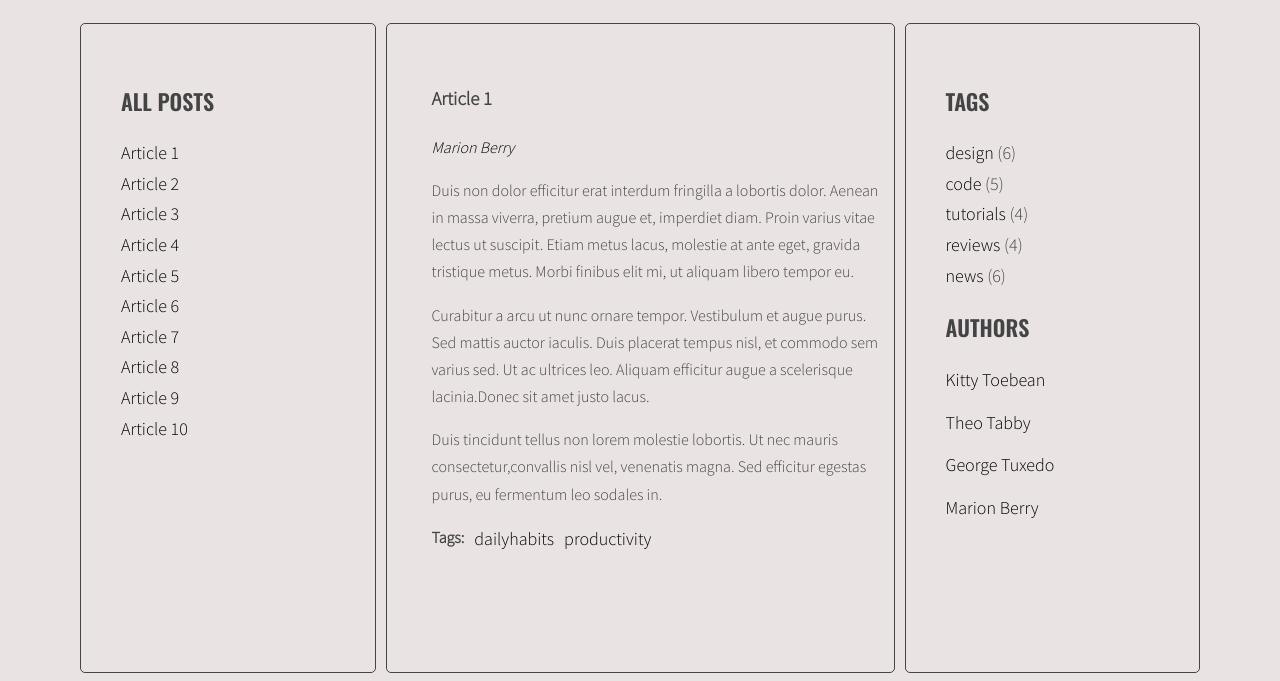
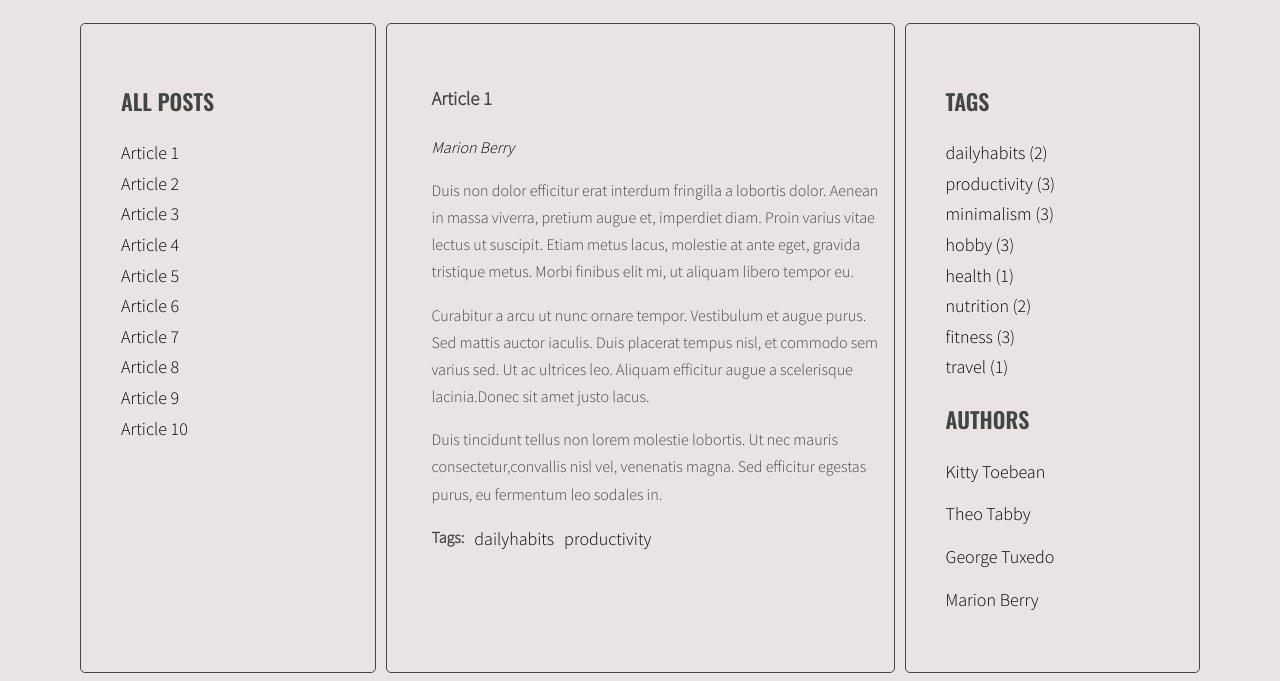
Before and after one commit to PaulinaP20/javascript-blog, a website: page index.html in a window 1280 px wide. Shown: the part 220-901 px from the top of the page. Drawn offline with nearby package versions, Linux system fonts and the light colour scheme.

Commit message:
add object tags

```diff
--- a/index.html
+++ b/index.html
@@ -162,11 +162,6 @@
             <aside class="sidebar" aria-label="Tags">
               <h2 class="section-title">Tags</h2>
               <ul class="list tags">
-                <li><a href="#">design</a> <span>(6)</span></li>
-                <li><a href="#">code</a> <span>(5)</span></li>
-                <li><a href="#">tutorials</a> <span>(4)</span></li>
-                <li><a href="#">reviews</a> <span>(4)</span></li>
-                <li><a href="#">news</a> <span>(6)</span></li>
               </ul>
               <h2 class="section-title">Authors</h2>
               <ul class="list authors">
--- a/js/script.js
+++ b/js/script.js
@@ -43,7 +43,8 @@ const optArticleSelector = '.post',
   optTitleSelector = '.post-title',
   optTitleListSelector = '.titles',
   optArticleTagsSelector='.post-tags .list',
-  optArticleAuthorSelector='.post-author';
+  optArticleAuthorSelector='.post-author',
+  optTagsListSelector='.tags.list';
 
 function generateTitleLinks(customSelector='') {
   console.log('the function generateTitleLinks has been called');
@@ -86,13 +87,16 @@ generateTitleLinks();
 
 
 function generateTags(){
+  /* [NEW] create a new variable allTags with an empty object */
+  let allTags = {};
+
   /* find all articles */
-
   const articles=document.querySelectorAll(optArticleSelector);
 
   /* START LOOP: for every article: */
   for (let article of articles){
-  /* find tags wrapper */
+
+    /* find tags wrapper */
     const tagsWrapper=article.querySelector(optArticleTagsSelector);
 
     /* make html variable with empty string */
@@ -111,12 +115,38 @@ function generateTags(){
 
       /* add generated code to html variable */
       html += linkHTML;
-    /* END LOOP: for each tag */
+
+      /* [NEW] check if this link is NOT already in allTags */
+      if(!allTags.hasOwnProperty(tag)){
+        /* [NEW] add generated code to allTags array */
+        allTags[tag]=1;
+      }else  {
+        allTags[tag]++;
+      }
+      console.log(allTags);
+
+      /* END LOOP: for each tag */
     }
     /* insert HTML of all the links into the tags wrapper */
     tagsWrapper.innerHTML=html;
+
+    /* END LOOP: for every article: */
+
   }
-  /* END LOOP: for every article: */
+
+  /* [NEW] find list of tags in right column */
+  const tagList = document.querySelector(optTagsListSelector);
+
+  /*[NEW] create variable for all links HTML code */
+  let allTagsHTML='';
+
+  /*[NEW] START LOOP:for each tag in allTags */
+  for (let tag in allTags) {
+    /*[NEW] generate code of a link and add it to allTagsHTML */
+    allTagsHTML+=`<li><a href="#tag-${tag}">${tag} (${allTags[tag]})</a></li>`;
+  }
+  /*[NEW] END LOOP: for each tag in allTags */
+  tagList.innerHTML=allTagsHTML;
 }
 
 generateTags();
@@ -222,7 +252,7 @@ function authorClickHandler(event){
   /* START LOOP: for each active author link */
   for (let activeAuthor of activeAuthors){
     /* remove class active */
-    activeAuthor.classList.remove('active');
+    activeAuthor.classList.remove(' active');
     /* END LOOP: for each active author link */
   }
 
```
